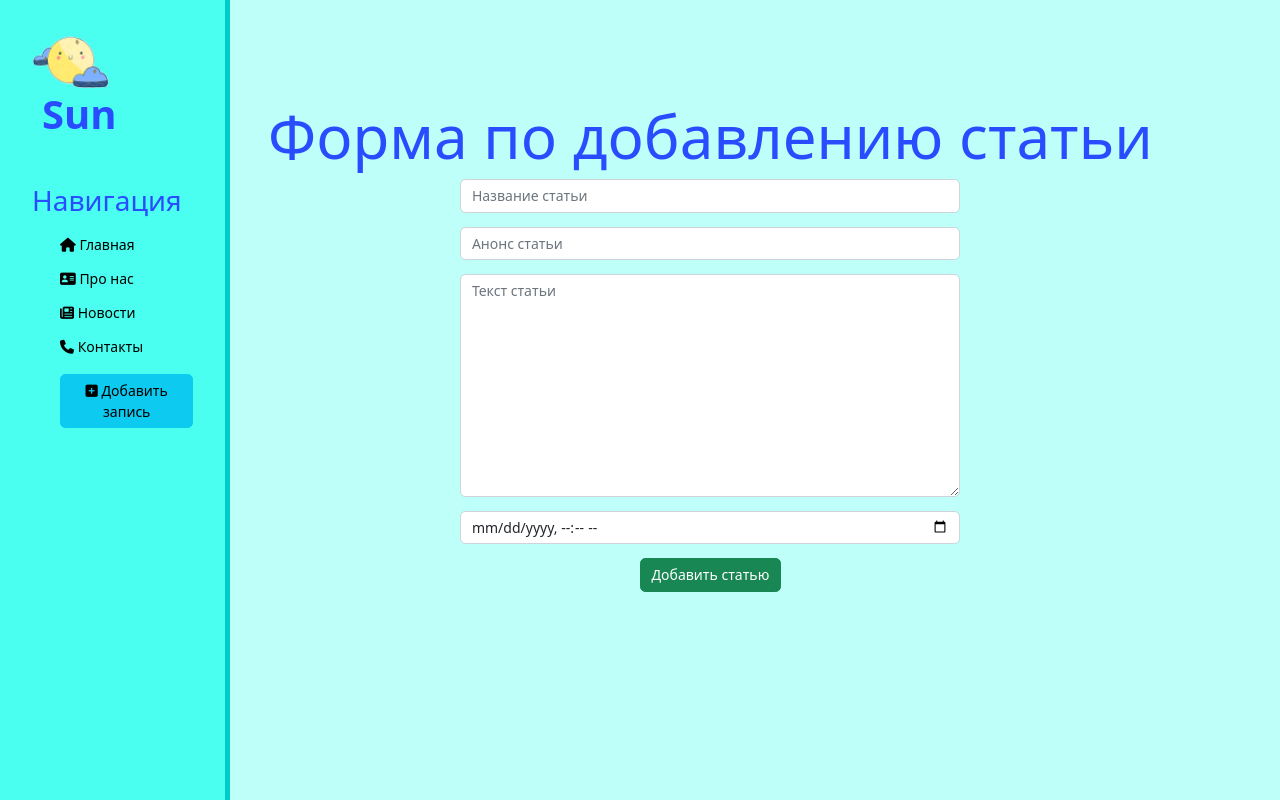
After one commit to Vkalypal/WebPython, a Django app: a page that uses taskmanager/main/templates/main/layout.html in a window 1280 px wide. The commit adds this page. Run offline with Django 4.2, Linux system fonts and the light colour scheme; some libraries are stand-ins or nearby versions.

Commit message:
Подключена база данных

```diff
--- a/taskmanager/main/templates/main/layout.html
+++ b/taskmanager/main/templates/main/layout.html
@@ -23,6 +23,7 @@
             <a href="{% url 'about' %}"><li><i class="fa-solid fa-address-card"></i>  Про нас</li></a>
             <a href="{% url 'news_home' %}"><li><i class="fa-solid fa-newspaper"></i>  Новости</li></a>
             <a href=""><li><i class="fa-solid fa-phone"></i>  Контакты</li></a>
+            <a href="{% url 'create' %}"><li><button class="btn btn-info"><i class="fa-solid fa-square-plus"></i>  Добавить запись</li></button></a>
         </ul>
     </aside>
     <main>
--- /dev/null
+++ b/taskmanager/news/forms.py
@@ -0,0 +1,28 @@
+from .models import Articles
+from django.forms import ModelForm, TextInput, DateTimeInput, Textarea
+
+
+class ArticlesForm(ModelForm):
+    class Meta:
+        model = Articles
+        fields = ['title', 'anons', 'full_text', 'date']
+
+        widgets = {
+            "title": TextInput(attrs={
+                'class': 'form-control',
+                'placeholder': 'Название статьи'
+            }),
+            "anons": TextInput(attrs={
+                'class': 'form-control',
+                'placeholder': 'Анонс статьи'
+            }),
+            "full_text": Textarea(attrs={
+                'class': 'form-control',
+                'placeholder': 'Текст статьи'
+            }),
+            "date": DateTimeInput(attrs={
+                'class': 'form-control',
+                'type': 'datetime-local',
+                'placeholder': 'Дата публикации'
+            })
+        }
--- a/taskmanager/news/models.py
+++ b/taskmanager/news/models.py
@@ -8,7 +8,7 @@ class Articles(models.Model):
     date = models.DateTimeField('Дата публикации')
 
     def __str__(self):
-        return self.title
+        return f'Новосить: {self.title}'
 
     class Meta:
         verbose_name = 'Новость'
--- /dev/null
+++ b/taskmanager/news/templates/news/create.html
@@ -0,0 +1,17 @@
+{% extends 'main/layout.html' %}
+
+{% block title %}Форма по добавлению статьи{% endblock %}
+
+{% block content %}
+    <div class="features">
+        <h1>Форма по добавлению статьи</h1>
+        <form method="post">
+            {% csrf_token %}
+            {{ form.title }}<br>
+            {{ form.anons }}<br>
+            {{ form.full_text }}<br>
+            {{ form.date }}<br>
+            <span>{{ error }}</span>
+            <button class="btn btn-success" type="submit">  Добавить статью</button>
+        </form>
+{% endblock %}
--- a/taskmanager/news/urls.py
+++ b/taskmanager/news/urls.py
@@ -3,4 +3,5 @@ from . import views
 
 urlpatterns = [
     path('', views.news_home, name='news_home'),
+    path('create', views.create, name='create'),
 ]
--- a/taskmanager/news/views.py
+++ b/taskmanager/news/views.py
@@ -1,5 +1,26 @@
-from django.shortcuts import render
+from django.shortcuts import render, redirect
+from .models import Articles
+from .forms import ArticlesForm
 
 
 def news_home(request):
-    return render(request, 'news/news_home.html')
+    news = Articles.objects.order_by('-date')
+    return render(request, 'news/news_home.html', {'news': news})
+
+
+def create(request):
+    error = ''
+    if request.method == 'POST':
+        form = ArticlesForm(request.POST)
+        if form.is_valid():
+            form.save()
+            return redirect('news_home')
+        else:
+            error = 'Форма была не верной'
+
+    form = ArticlesForm()
+    data = {
+        'form': form,
+        'error': error
+    }
+    return render(request, 'news/create.html', data)
--- a/taskmanager/static/main/css/style.css
+++ b/taskmanager/static/main/css/style.css
@@ -89,10 +89,25 @@ main .features{
     width: 75%;
 }
 main .features h1{
-    font-size: 50px;
+    font-size: 60px;
     color: #294CFF;
 }
 main .features p{
     max-width: 400px;
     margin: 20px auto;
 }
+main .alert-warning{
+    width: 500px;
+    margin-left: auto;
+    margin-right: auto;
+}
+main h3{
+    font-size: 24px;
+    text-transform: uppercase;
+    font-weight: 600;
+}
+form{
+    width: 500px;
+    margin-left: auto;
+    margin-right: auto;
+}
--- a/taskmanager/taskmanager/settings.py
+++ b/taskmanager/taskmanager/settings.py
@@ -77,8 +77,10 @@ WSGI_APPLICATION = 'taskmanager.wsgi.application'
 
 DATABASES = {
     'default': {
-        'ENGINE': 'django.db.backends.sqlite3',
-        'NAME': BASE_DIR / 'db.sqlite3',
+        'ENGINE': 'django.db.backends.mysql',
+        'NAME': 'usersdb',
+        'USER': 'root',
+        'PASSWORD': '1111'
     }
 }
 
```
Also changed, not shown: taskmanager/news/templates/news/news_home.html (+10 -2 lines), taskmanager/news/migrations/0002_alter_articles_options.py (added).
